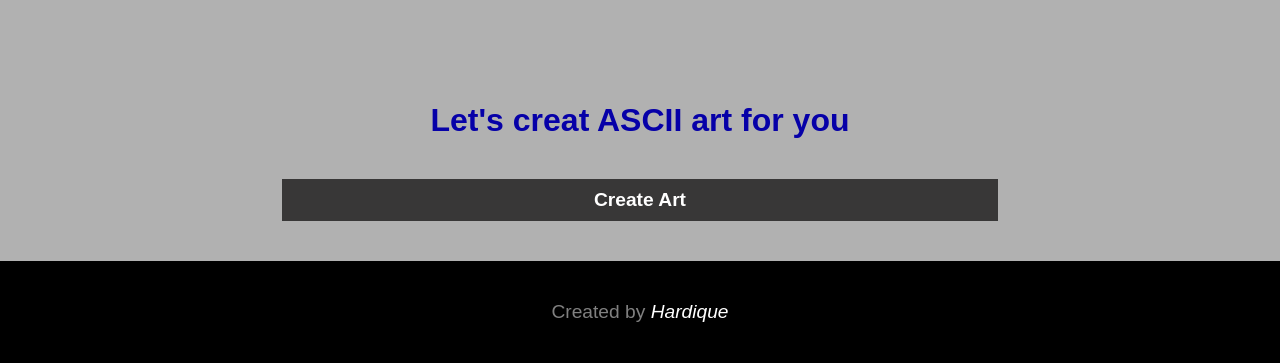
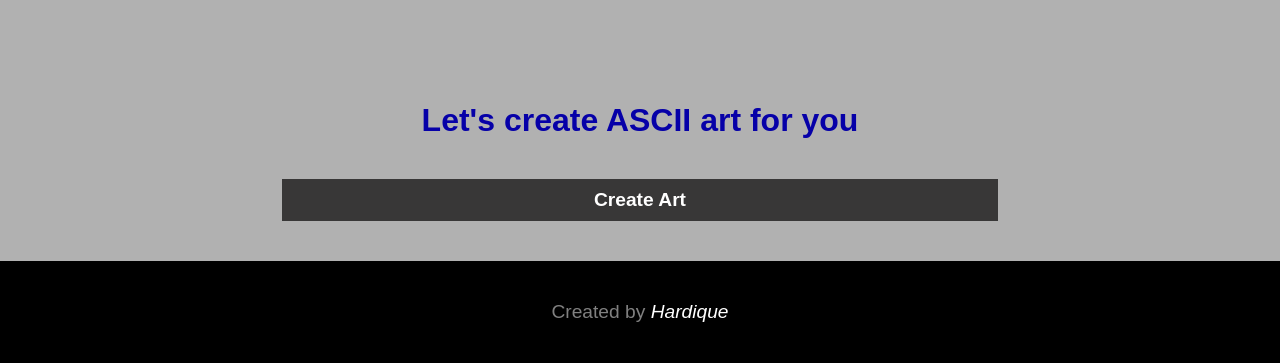
Before and after one commit to Hardi-Lore/ASCIIGalaxy, a Flask app: page / in a window 1280 px wide. Shown: the part 4954-5317 px from the top of the page. Run offline with Flask 3, Linux system fonts and the light colour scheme.

Commit message:
Update index.html
typo correction

```diff
--- a/templates/index.html
+++ b/templates/index.html
@@ -80,7 +80,7 @@
 
 
         <div id="contact">
-            <h2>Let's creat ASCII art for you</h2>
+            <h2>Let's create ASCII art for you</h2>
             <form action="create_art">
                 <button type="submit">Create Art</button>
             </form>
```
